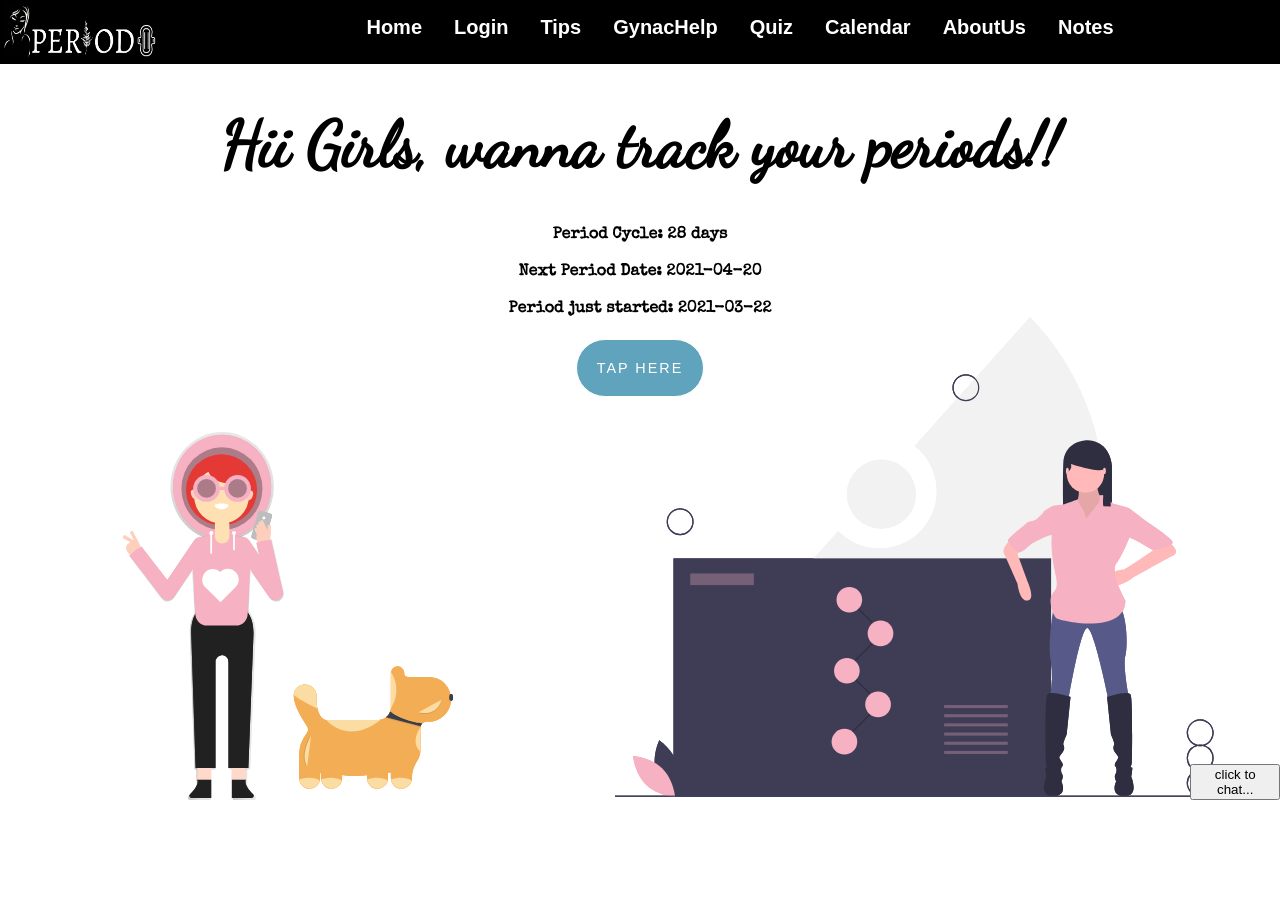
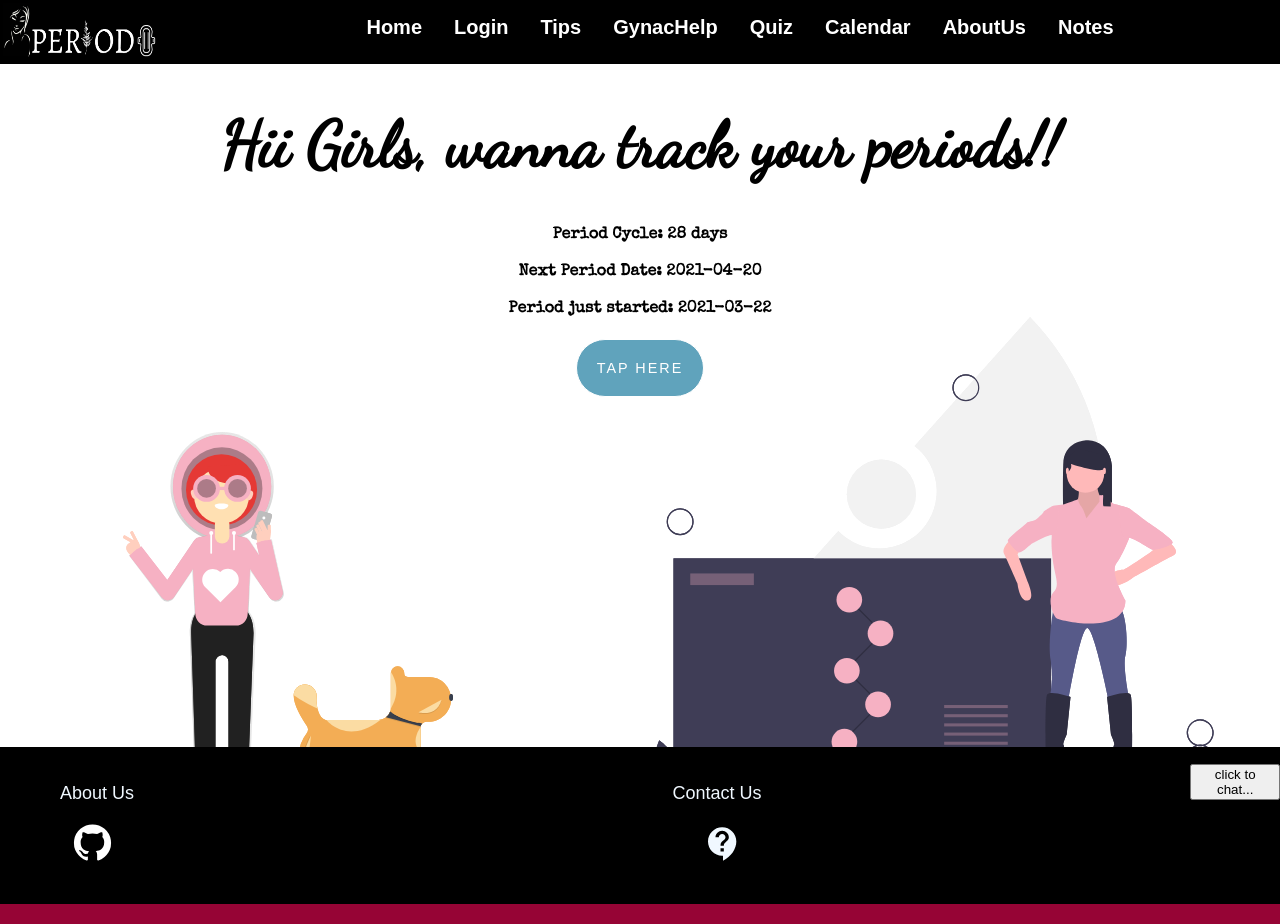
Before and after one commit to Feminine-Divine/periodo, a Next.js app in the folder periodo/: page / in a window 1280 px wide. Shown: the top 924 px of the page. Before the commit the page ends 800 px from the top, so only its background shows below. Built offline with nearby package versions, Linux system fonts and the light colour scheme; no server answers; a web font is replaced by a local one.

Commit message:
Footer added (#152)
* Footer added

* Update Footer.js

* reactstrap added

Co-authored-by: Khushi Gautam <65439761+khushishikhu@users.noreply.github.com>
Co-authored-by: Khushi <dpskhu13108@gmail.com>

```diff
--- /dev/null
+++ b/periodo/components/Footer/Footer.js
@@ -0,0 +1,61 @@
+import React from "react";
+import styles from "./Footer.module.css";
+import { Container,Row, Col } from "reactstrap";
+import GithubIcon from "@material-ui/icons/GitHub";
+import FavoriteIcon from "@material-ui/icons/Favorite";
+import ContactSupportIcon from '@material-ui/icons/ContactSupport';
+import Link from "next/link"
+export default function Footer() {
+  return (
+
+    <div>
+      <div className={styles.footer}>
+          <Container>
+        <Row>
+          <Col xs="4" className={styles.one}>
+            <ul>
+              <a href="/about">About Us</a>
+              <br />
+              <br />
+              <a
+               className={styles.iconGit}
+                href="https://github.com/Feminine-Divine/periodo"
+                target="_blank"
+              >
+                <GithubIcon
+                className={styles.iconGit}
+                  alt="github"
+                  style={{ width: "65px", height: "37px", color: "white" }}
+                />
+              </a>
+            </ul>
+          </Col>
+          <Col xs="4" className={styles.two}>
+            <ul>
+              <Link href="/contact">Contact Us</Link>
+              <br />
+              <br />
+              <ContactSupportIcon  style={{width:"50px",height:"40px",marginLeft:"25px"}}/>
+            </ul>
+          </Col>
+        </Row>
+        </Container>
+      </div>
+
+      <div className={styles.base}>
+        <p className="text-center" style={{ fontWeight: "100" }}>
+          Made with <FavoriteIcon style={{ color: "#fca9c5" }} />
+          &nbsp;by
+          <a
+            href="https://github.com/Feminine-Divine                                                                               "
+            target="_blank"
+          >
+            <b style={{ color: "#fca9c5", fontWeight: "bold" }}>
+              &nbsp; <u>FeminineDivine</u>
+            </b>
+          </a>
+        </p>
+      </div>
+    </div>
+  );
+}
--- /dev/null
+++ b/periodo/components/Footer/Footer.module.css
@@ -0,0 +1,42 @@
+@import url('https://fonts.googleapis.com/css2?family=Poppins:wght@700&display=swap');
+.footer{
+    margin-top: 350px;
+    background: black;
+    padding: 20px;
+    color: aliceblue;
+    display: block;
+}
+.one{
+    float: left;
+    display: flex;
+    justify-content: center;
+}
+.two{
+    display: flex;
+    justify-content: center;
+}
+.base{
+    background: #960435;
+    color: black ;
+    display: flex;
+    font-family: "poppins";
+    padding: 0;
+    margin-bottom: 0;
+    justify-content: center;
+    font-size: 1.2em;
+}
+.name{
+     color: "black";
+}
+.iconGit:hover {
+    transition: 0.5s;
+    -webkit-transition: 0.5s;
+    -moz-transition: 0.5s;
+    -ms-transition: 0.5s;
+    -o-transition: 0.5s;
+    -webkit-transform: rotate(360deg);
+    -moz-transform: rotate(360deg);
+    -o-transform: rotate(360deg);
+    -ms-transform: rotate(360deg);
+    transform: rotate(360deg);
+  }
--- a/periodo/package.json
+++ b/periodo/package.json
@@ -34,6 +34,7 @@
     "react-hook-form": "^6.14.2",
     "react-simple-chatbot": "^0.6.1",
     "react-star-rating-component": "^1.4.1",
+    "reactstrap": "^8.9.0",
     "resolve-url-loader": "^3.1.2",
     "sass-loader": "^11.0.1",
     "sharp": "^0.27.2",
--- a/periodo/pages/_document.js
+++ b/periodo/pages/_document.js
@@ -1,5 +1,4 @@
 import Document, { Html, Head, Main,NextScript } from 'next/document'
-
 class MyDocument extends Document {
   static async getInitialProps(ctx) {
     const initialProps = await Document.getInitialProps(ctx)
--- a/periodo/pages/homepage.js
+++ b/periodo/pages/homepage.js
@@ -2,6 +2,7 @@ import React from "react";
 import Navbar from "../components/navbar.js";
 import Home from "../components/calender/calender.js"
 import Start from "../components/started.js"
+import Footer from "../components/Footer/Footer.js"
 import ChatBot from "../components/ChatBot/ChatBot"
 
 const Homepage =()=> {
@@ -9,6 +10,7 @@ const Homepage =()=> {
     <>
       <Navbar />
       <Start/>
+      <Footer/>
       <ChatBot />
       </>
   );
```
Also changed, not shown: 1 other file (tests, documents, lock files or other folders).
